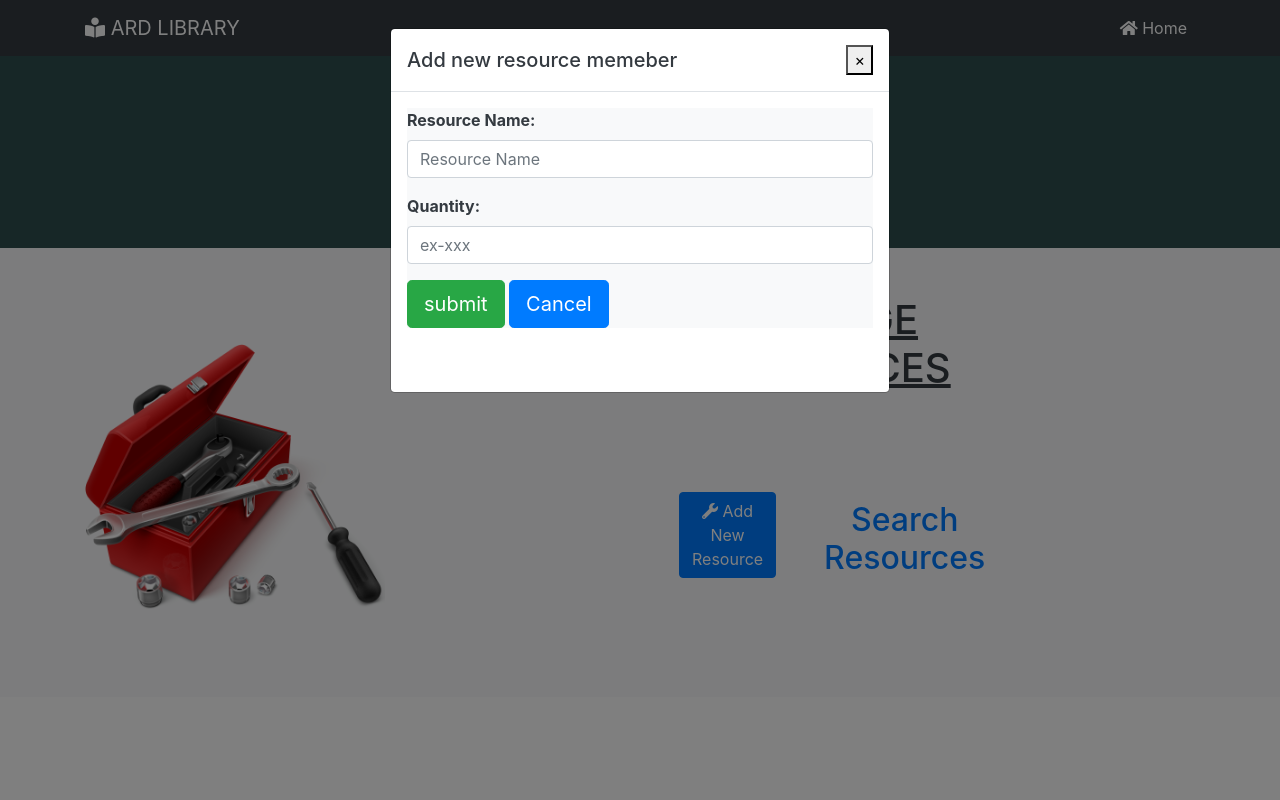
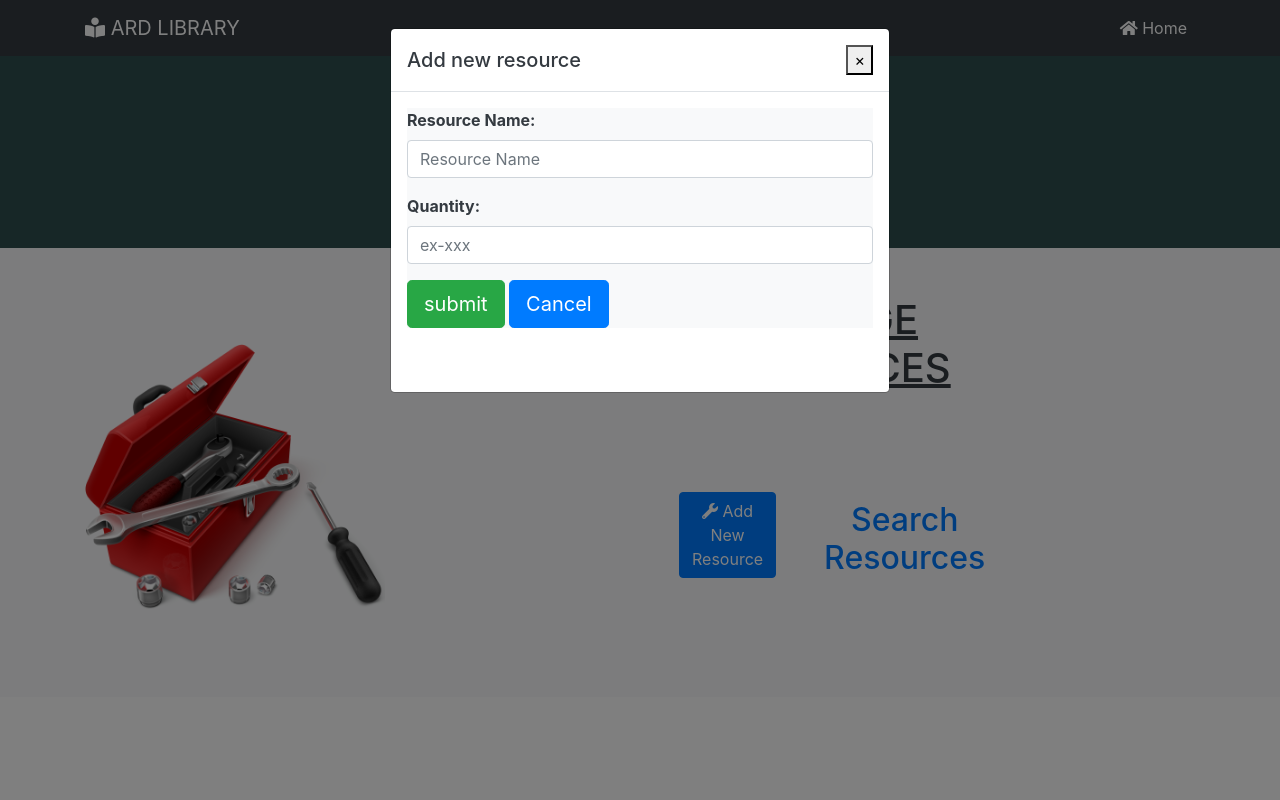
Before and after one commit to AshenManilka/ARDLIBRARY, a PHP site: page /Newfolder/addResources.php in a window 1280 px wide, after a click on "Add New Resource". Run offline with PHP 8.4, Linux system fonts and the light colour scheme; some libraries are stand-ins or nearby versions.

Commit message:
update-resources

```diff
--- a/Newfolder/addResources.php
+++ b/Newfolder/addResources.php
@@ -131,7 +131,7 @@ $query = "INSERT INTO resources(Rname,quantity) VALUES ('{$Rname}','{$quantity}'
         <div class="modal-dialog">
             <div class="modal-content">
                 <div class="modal-header">
-                    <h5 class="modal-title">Add new resource memeber</h5>
+                    <h5 class="modal-title">Add new resource</h5>
                     <button type="close" data-dismiss="modal">
                         <span>&times;</span>
 
```
